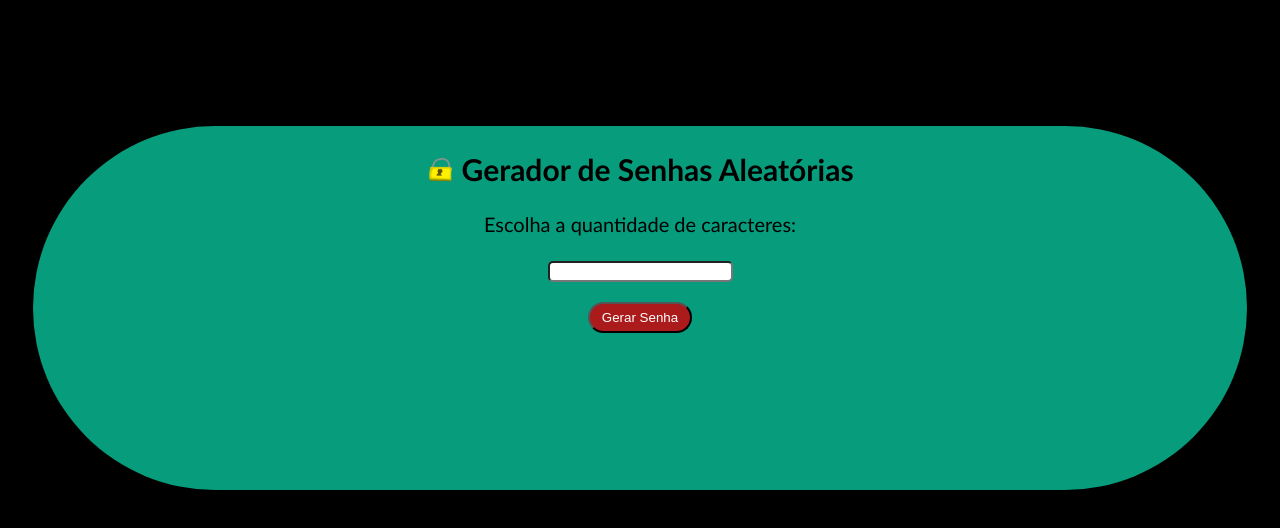
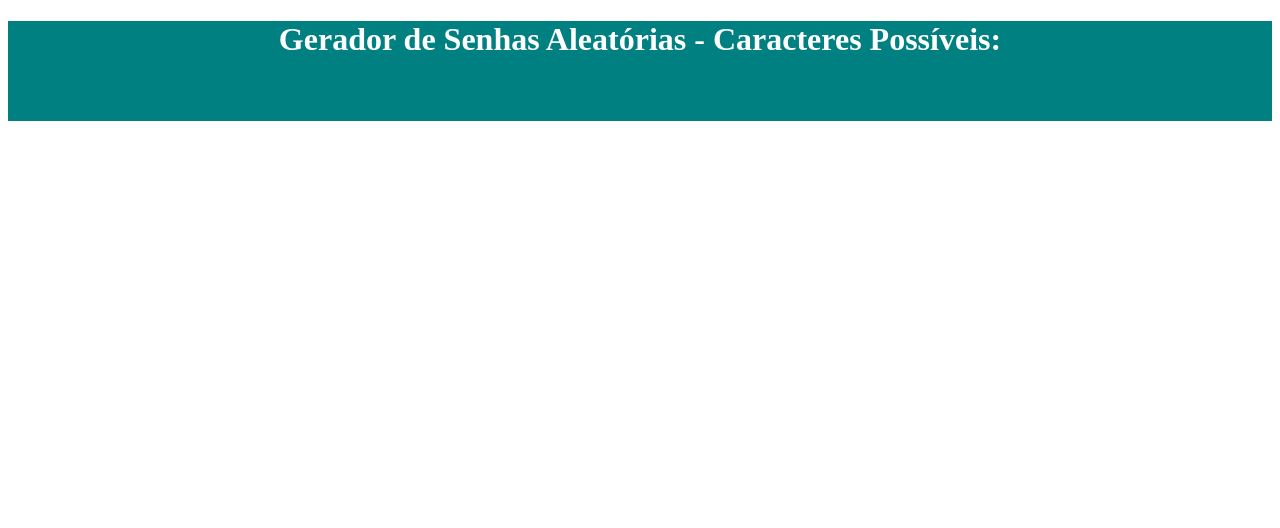
Before and after one commit to Pafon22/gerador-de-senhas-aleatorias, a plain HTML site: page index.html in a window 1280 px wide. Drawn offline with Linux system fonts and the light colour scheme.

Commit message:
refazendo

```diff
--- a/index.html
+++ b/index.html
@@ -1,31 +1,12 @@
 <!DOCTYPE html>
 <html lang="pt-br">
-
 <head>
   <meta charset="UTF-8">
   <meta name="viewport" content="width=device-width, initial-scale=1.0">
-  <title>Geradore de Senhas Aleatórias</title>
-  <link href="styles/style.css" type="text/css" rel="stylesheet">
+  <title>Gerador de Senhas Aleatórias</title>
+  <link rel="stylesheet" href="styles/style.css" type="text/css">
 </head>
-
 <body>
-  <main>
-    <section>
-      <img src="img/cadeadoArtePropria.png" alt="Ícone de cadeado desenhado à mão de forma infantil">
-      <h1>Gerador de Senhas Aleatórias</span></h1>
-    </section>
-    <section>
-      <p>Escolha a quantidade de caracteres:</p>
-      <p><input id="sizeCharacters" type="text"></p>
-      <p><button id="buttonGeneratePassword" onclick="showPassword()">Gerar Senha</button></p>
-      <span>
-        <h2 id="textGeneratedPassword">&nbsp</h2>
-        <p id="generatedPassword">&nbsp</p>
-      </span>
-    </section>
-  </main>
-
-  <script type="text/javascript" src="scripts/script.js"></script>
+  <script src="scripts/script.js"></script>
 </body>
-
 </html>
--- a/scripts/script.js
+++ b/scripts/script.js
@@ -1,68 +1,31 @@
-const moverChave = () => {
-  const chave = document.getElementById('chave');
-  const chaveY = chave.style.transform.slice(-6);
-  console.log(chaveY);
-  if (chaveY === '-100%)') {
-    chave.style.transform = 'translate(-50%, 0)';
-    console.log(chave.style.transform);
-  }
-  else {
-    chave.style.transform = 'translate(-50%, -100%)';
-    console.log(chave.style.transform);
-  }
+const criarElemento = (elemento, pai, id, classe) => {
+  const element = document.createElement(elemento);
+  if (pai !== '') pai.appendChild(element);
+  if (id !== '') element.id = id;
+  if (classe !== '') element.classList.add(classe);
+  return element;
 };
 
-const estilizarChave = (chave, main) => {
-  main.style.index = 0;
-  main.style.position = 'relative';
-  chave.id = 'chave';
-  chave.src = 'img/chave.png';
-  chave.style.zIndex = '-1';
-  chave.style.position = 'absolute';
-  chave.style.width = '500px';
-  chave.style.opacity = '1';
-  chave.style.transition = 'transform 2s';
-  chave.style.transform = 'translate(-50%, -100%)';
+const estilizarHeader = (headerTag, spanTagFrase) => {
+  headerTag.style.backgroundColor = 'teal';
+  headerTag.style.color = 'white';
+  headerTag.style.height = '100px';
+  headerTag.style.textAlign = 'center';
+  headerTag.children[0].innerText = 'Gerador de Senhas Aleatórias - Caracteres Possíveis: '
+  headerTag.children[1].innerText = 'Gerador de Senhas Aleatórias - Caracteres Possíveis: '
 };
 
-const criarChave = () => {
-  const main = document.getElementsByTagName('main')[0];
-  const antigaChave = document.getElementById('chave');
-  if (antigaChave) antigaChave.remove();
-  const chave = document.createElement('img');
-  estilizarChave(chave, main);
-  main.appendChild(chave);
-  return chave;
+const criarHeader = () => {
+  const headerTag = criarElemento('header', document.body, '', '');
+  const h1Tag = criarElemento('h1', headerTag, 'header-titulo', '');
+  const ulTag = criarElemento('ul', h1Tag, 11, 'header-lista-grupo', '');
+  const liTagTitulo = criarElemento('li', ulTag, '', 'header-lista-item');
+  const liTagCaracteresPossiveis = criarElemento('li', ulTag, '', 'header-lista-item');
+  estilizarHeader(headerTag);
 };
 
-criarChave();
-
-const showPassword = () => {
-  document.getElementById('textGeneratedPassword').innerHTML = "Senha Gerada:";
-  const sizeCharacters = document.getElementById('sizeCharacters').value;
-  let generatedPassword = document.getElementById('generatedPassword');
-  generatedPassword.innerText = generatePassword(sizeCharacters);
-  moverChave();
+const paginaCarregada = () => {
+  criarHeader();
 };
 
-const generatePassword = (size) => {
-  size = Number(size);
-  if (isNaN(size) || size == "") {
-    return 'Quantidade de caracteres não definida.';
-  }
-  const arrayNewPass = [];
-  let newPass = null;
-  const possibleCharacter = 'abcdefghijklmnopqrstuvwxyz0123456789!@#$%&*()[]{}_-+';
-
-  for (let index = 0; index < size; index += 1) {
-    let newNumber = Math.floor(Math.random() * possibleCharacter.length);
-    let randomCaps = Math.floor(Math.random() * 2);
-    newNumber = possibleCharacter[newNumber].toString();
-    if (randomCaps) {
-      newNumber = newNumber.toUpperCase();
-    };
-    arrayNewPass.push(newNumber);
-  }
-  newPass = arrayNewPass.join('');
-  return newPass;
-};
+window.addEventListener('load', paginaCarregada);
--- a/styles/style.css
+++ /dev/null
@@ -1,48 +0,0 @@
-body {
-  background-color: black;
-  font-family: "Gill Sans", sans-serif;
-  font-size: 20px;
-}
-
-main {
-	height: 300px;
-	margin: 10% 2%;
-	padding-bottom: 5%;
-	background-color: rgb(7, 156, 124);
-	text-align: center;
-	border-radius: 700px;
-}
-
-img {
-  width: 30px;
-  padding-bottom: 1%;
-  vertical-align: middle;
-}
-
-h1 {
-	font-size: 30px;
-	display: inline-block;
-}
-
-p {
-	margin-top: 0;
-}
-
-input {
-	border-radius: 5px;
-}
-
-button {
-	border-radius: 20px;
-	padding: 0.5% 1%;
-	color: white;
-	background-color: rgb(172, 27, 27);
-}
-
-button:hover{
-  background-color: rgba(172, 27, 27, 0.6);
-}
-
-h2:last-of-type {
-	font-size: 20px;
-}
```
Also changed, not shown: img/Pafon-login.gif (added).
